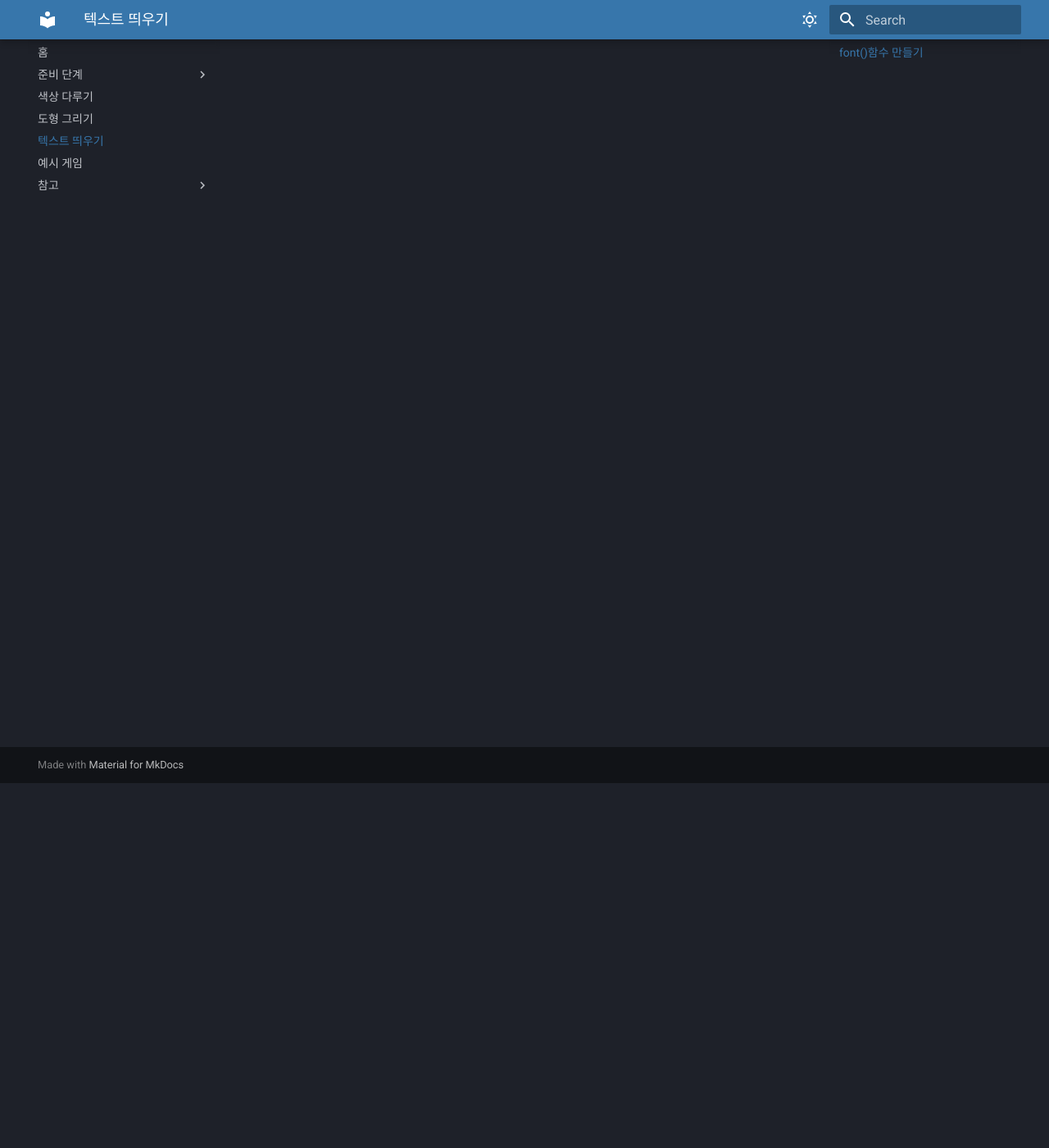
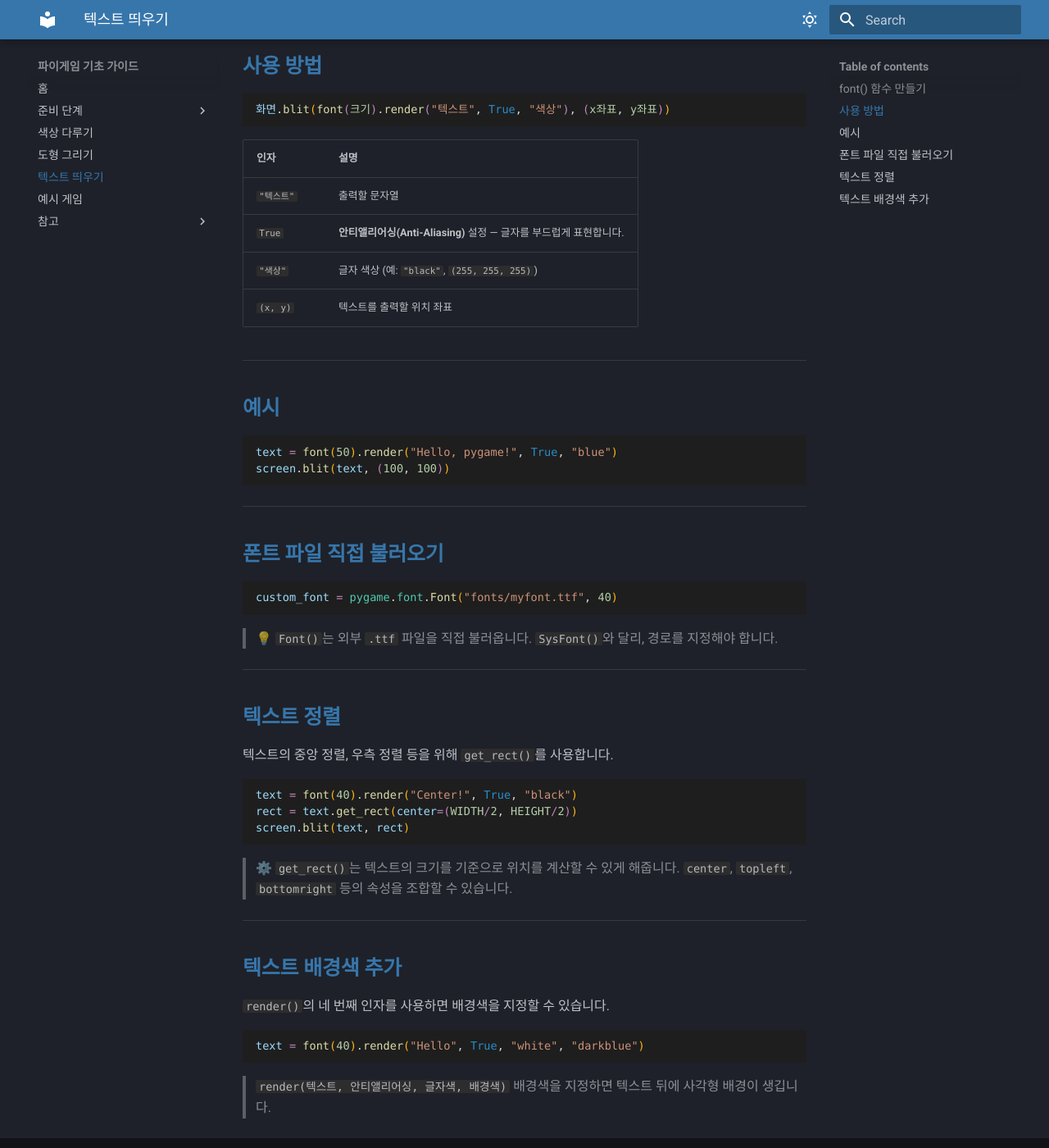
Before and after one commit to keonyang1/pygame-guide, an MkDocs documentation site: the page built from docs/텍스트_띄우기.md, in a window 1280 px wide and 1400 px high, scrolled down 445 px. Shown: the whole window at 82% size. Built offline with MkDocs 1.6.1 and Material for MkDocs 9.7.7, drawn with Linux system fonts in a browser that asks for light colours; some of the changed text lies outside the part shown.

Commit message:
css 변경 이후 작업

```diff
--- a/docs/텍스트_띄우기.md
+++ b/docs/텍스트_띄우기.md
@@ -2,12 +2,65 @@
 
 ---
 
-## <span class="title">font()함수 만들기</span>
-폰트 크기만 인자로 받아 간편하게 폰트를 만들 수 있도록 도와줍니다.
+## <span class="title">font() 함수 만들기</span>
+
+폰트 크기만 인자로 받아 간편하게 폰트를 생성할 수 있도록 도와줍니다.
 
 <pre><code><span class="b">def</span> <span class="f">font</span><span class="pf">(</span><span class="v">size</span><span class="pf">)</span>:
-    <span class="k">return</span> <span class="l">pygame</span>.<span class="l">font</span>.<span class="f">SysFont</span><span class="pf">(</span><span class="b">None</span>, <span class="v">size</span><span class="pf">)</span></code></pre>
+    <span class="k">return</span> <span class="l">pygame</span>.<span class="l">font</span>.<span class="f">SysFont</span><span class="pf">(</span><span class="b">None</span>, <span class="v">size</span><span class="pf">)</span></code></pre>
 
-시용 방법은 다음과 같습니다.
+`pygame.font.SysFont()`은 시스템에 설치된 기본 폰트를 사용합니다.
+`None` 대신 `'malgungothic'`, `'arial'` 등 폰트 이름을 입력해 특정 폰트를 지정할 수도 있습니다.
 
-<pre><code><span class="v">화면 변수명</span>.<span class="f">blit<span class="pf">(</span><span class="f">font</span><span class="pg">(</span><span class="n">크기</span><span class="pg">)</span>.<span class="f">render</span><span class="pg">(</span><span class="b">f</span><span class="s">"텍스트"</span>, <span class="b">True</span>, <span class="s">색상</span><span class="pg">)</span>, <span class="pg">(</span><span class="n">x좌표</span>, <span class="n">y좌표</span><span class="pg">)</span><span class="pf">)</span></code></pre>
+---
+
+## <span class="title">사용 방법</span>
+
+<pre><code><span class="v">화면</span>.<span class="f">blit</span><span class="pf">(</span><span class="f">font</span><span class="pg">(</span><span class="n">크기</span><span class="pg">)</span>.<span class="f">render</span><span class="pg">(</span><span class="s">"텍스트"</span>, <span class="b">True</span>, <span class="s">"색상"</span><span class="pg">)</span>, <span class="pg">(</span><span class="n">x좌표</span>, <span class="n">y좌표</span><span class="pg">)</span><span class="pf">)</span></code></pre>
+
+| 인자       | 설명                                             |
+| -------- | ---------------------------------------------- |
+| `"텍스트"`  | 출력할 문자열                                        |
+| `True`   | **안티앨리어싱(Anti-Aliasing)** 설정 — 글자를 부드럽게 표현합니다. |
+| `"색상"`   | 글자 색상 (예: `"black"`, `(255, 255, 255)`)        |
+| `(x, y)` | 텍스트를 출력할 위치 좌표                                 |
+
+---
+
+## <span class="title">예시</span>
+
+<pre><code><span class="v">text</span> <span class="k">=</span> <span class="f">font</span><span class="pf">(</span><span class="n">50</span><span class="pf">)</span>.<span class="f">render</span><span class="pf">(</span><span class="s">"Hello, pygame!"</span>, <span class="b">True</span>, <span class="s">"blue"</span><span class="pf">)</span>
+<span class="v">screen</span>.<span class="f">blit</span><span class="pf">(</span><span class="v">text</span>, <span class="pg">(</span><span class="n">100</span>, <span class="n">100</span><span class="pg">)</span><span class="pf">)</span></code></pre>
+
+---
+
+## <span class="title">폰트 파일 직접 불러오기</span>
+
+<pre><code><span class="v">custom_font</span> <span class="k">=</span> <span class="l">pygame</span>.<span class="l">font</span>.<span class="f">Font</span><span class="pf">(</span><span class="s">"fonts/myfont.ttf"</span>, <span class="n">40</span><span class="pf">)</span></code></pre>
+
+> 💡 `Font()`는 외부 `.ttf` 파일을 직접 불러옵니다.
+> `SysFont()`와 달리, 경로를 지정해야 합니다.
+
+---
+
+## <span class="title">텍스트 정렬</span>
+
+텍스트의 중앙 정렬, 우측 정렬 등을 위해 `get_rect()`를 사용합니다.
+
+<pre><code><span class="v">text</span> <span class="k">=</span> <span class="f">font</span><span class="pf">(</span><span class="n">40</span><span class="pf">)</span>.<span class="f">render</span><span class="pf">(</span><span class="s">"Center!"</span>, <span class="b">True</span>, <span class="s">"black"</span><span class="pf">)</span>
+<span class="v">rect</span> <span class="k">=</span> <span class="v">text</span>.<span class="f">get_rect</span><span class="pf">(</span><span class="v">center</span><span class="k">=</span><span class="pg">(</span><span class="n">WIDTH</span><span class="k">/</span><span class="n">2</span>, <span class="n">HEIGHT</span><span class="k">/</span><span class="n">2</span><span class="pg">)</span><span class="pf">)</span>
+<span class="v">screen</span>.<span class="f">blit</span><span class="pf">(</span><span class="v">text</span>, <span class="v">rect</span><span class="pf">)</span></code></pre>
+
+> ⚙️ `get_rect()`는 텍스트의 크기를 기준으로 위치를 계산할 수 있게 해줍니다.
+> `center`, `topleft`, `bottomright` 등의 속성을 조합할 수 있습니다.
+
+---
+
+## <span class="title">텍스트 배경색 추가</span>
+
+`render()`의 네 번째 인자를 사용하면 배경색을 지정할 수 있습니다.
+
+<pre><code><span class="v">text</span> <span class="k">=</span> <span class="f">font</span><span class="pf">(</span><span class="n">40</span><span class="pf">)</span>.<span class="f">render</span><span class="pf">(</span><span class="s">"Hello"</span>, <span class="b">True</span>, <span class="s">"white"</span>, <span class="s">"darkblue"</span><span class="pf">)</span></code></pre>
+
+> `render(텍스트, 안티앨리어싱, 글자색, 배경색)`
+> 배경색을 지정하면 텍스트 뒤에 사각형 배경이 생깁니다.
```
Also changed, not shown: docs/도형_그리기.md (+4 -4 lines), docs/색상_다루기.md (+14 -14 lines), docs/준비_단계/라이브러리_설치하기.md (+1 -1 lines).
